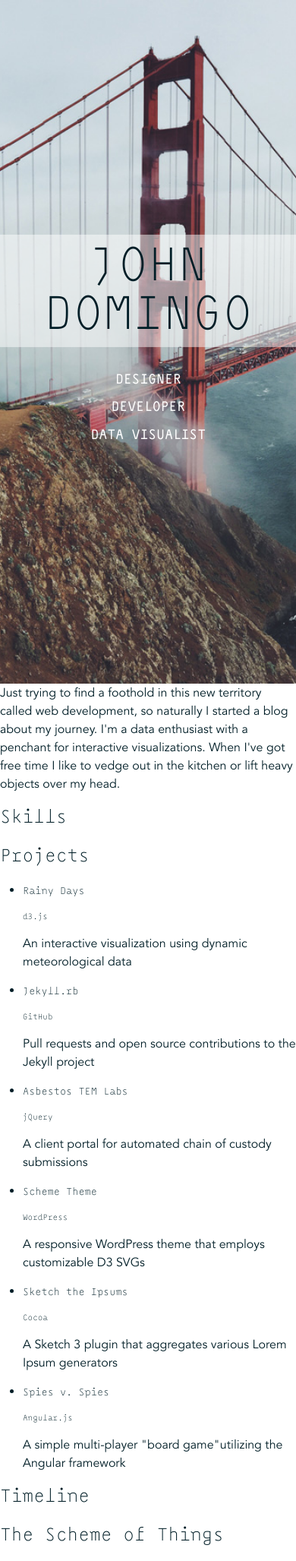
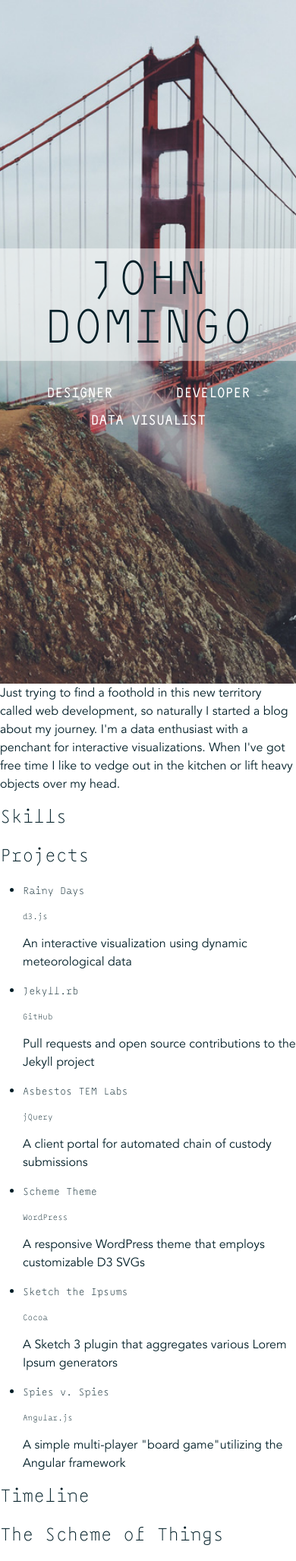
Before and after one commit to jwdomingo/jwdomingo.github.io, a Jekyll site: the page built from index.html, in a window 390 px wide. Shown: the whole page at 76% size. Built offline with Jekyll 4.4.1, drawn with Linux system fonts in a browser that asks for light colours.

Commit message:
Debugging tag list for mobile device

```diff
--- a/_sass/_landing.sass
+++ b/_sass/_landing.sass
@@ -37,7 +37,8 @@
   width: 90%
   background-color: transparent
   display: flex
-  flex-direction: column
+  flex-direction: row
+  flex-wrap: wrap
   align-items: center
   justify-content: space-around
   margin: 0px auto
@@ -58,13 +59,15 @@
   width: 85%
   margin: 0px
   position: absolute
-  top: 120%
+  //top: 120%
+  top: 0px
   left: 50%
   -webkit-transform: translate(-50%, 0%)
   transform: translate(-50%, 0%)
   font-size: .75em
   text-transform: lowercase
-  color: transparentize(white, 0.20)
+  //color: transparentize(white, 0.20)
+  color: black
   list-style-type: none
   white-space: nowrap
   cursor: default
@@ -95,7 +98,7 @@
 @media only screen and (min-width: 500px)
   .sub-title-container
     width: 500px
-    flex-direction: row
+    //flex-direction: row
 
   .tag-list
     width: 175px
```
